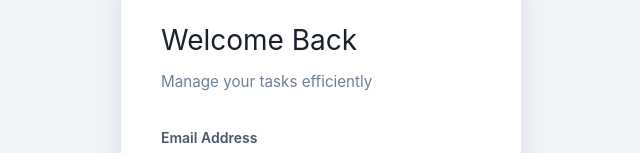
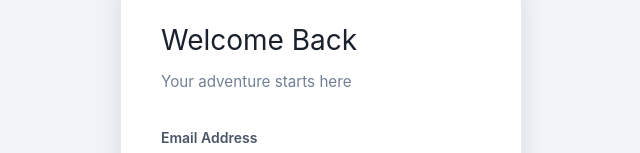
Before and after one commit to aiden2480/summit-gear, a React (Vite) app in the folder frontend/: page / in a window 1280 px wide. Shown: the part 180-333 px from the top of the page, without its empty margins (319-959 px from the left). Built offline with nearby package versions, Linux system fonts and the light colour scheme; the HTML template or start-up script is replaced by a standard one.

Commit message:
fix(login): update subtitle to be context appropriate

```diff
--- a/frontend/src/components/Login.tsx
+++ b/frontend/src/components/Login.tsx
@@ -46,7 +46,7 @@ const Login = ({ onLogin, onSwitch }: LoginProps) => {
     <div className="login-container">
       <div className="login-card">
         <h2>Welcome Back</h2>
-        <p>Manage your tasks efficiently</p>
+        <p>Your adventure starts here</p>
 
         <form onSubmit={handleLogin}>
           <div className="input-group">
```
